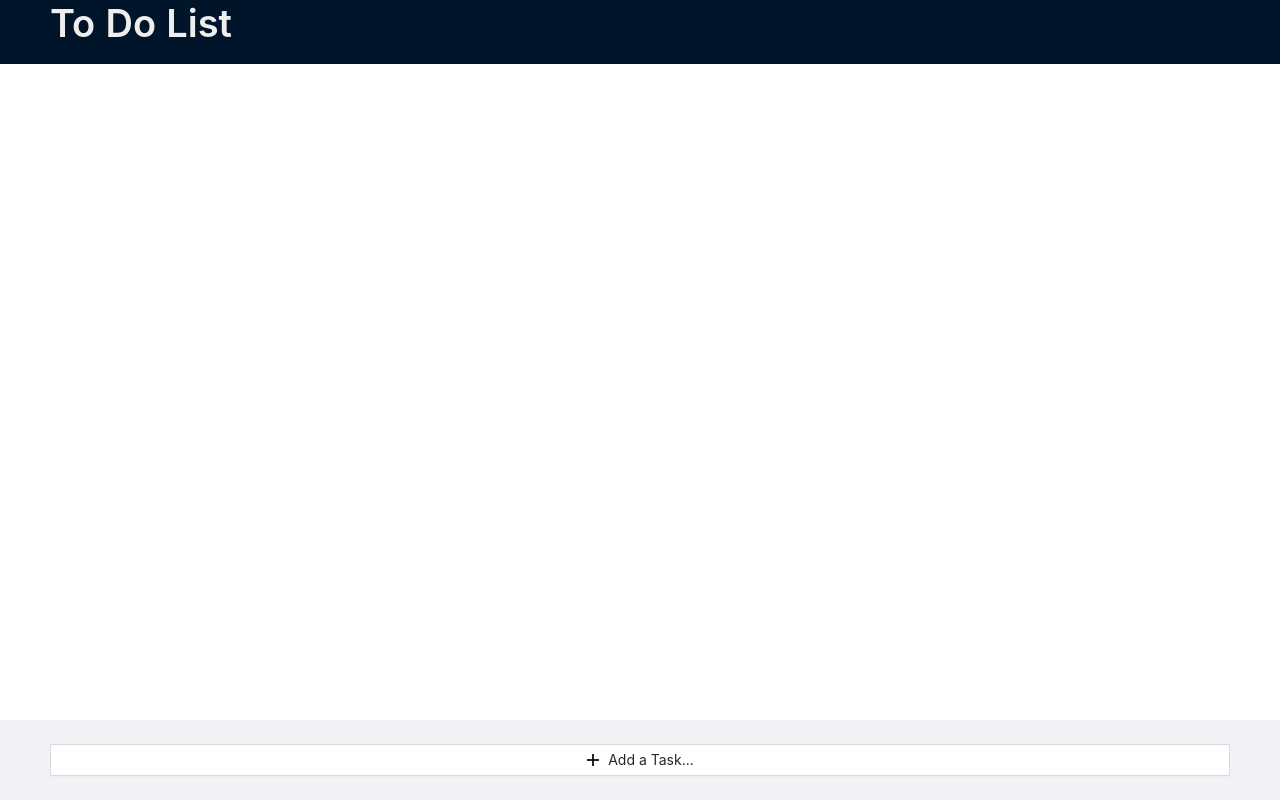
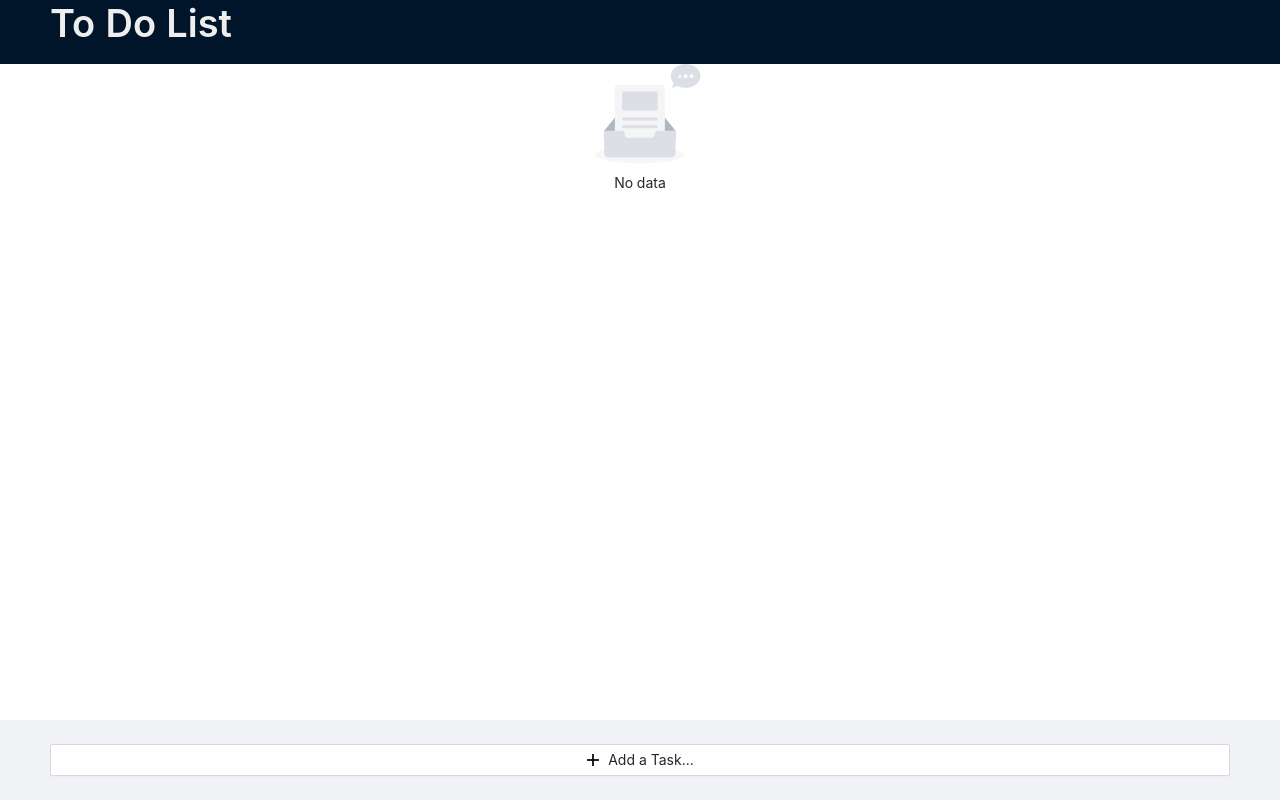
Before and after one commit to ifmoon/todo-front-react, a React (Create React App) app: page / in a window 1280 px wide. Built offline with nearby package versions, Linux system fonts and the light colour scheme.

Commit message:
리스트 Empty 추가

```diff
--- a/src/components/Task.tsx
+++ b/src/components/Task.tsx
@@ -12,7 +12,6 @@ const Task = ({ task }: { task: Todo }) => {
   const dispatch = useDispatch();
 
   return (
-    <>
     <Row justify="space-around" align="middle">
       <Col span={2} offset={1}>
         <TaskCompleteButton
@@ -33,7 +32,6 @@ const Task = ({ task }: { task: Todo }) => {
         />
       </Col>
     </Row>
-    </>
   );
 };
 
--- a/src/components/TaskList.tsx
+++ b/src/components/TaskList.tsx
@@ -1,24 +1,24 @@
-import { Divider } from 'antd';
+import { Divider, Empty } from 'antd';
 import React, { Fragment } from 'react';
 import { useSelector } from 'react-redux';
 
-import { selectTasks } from '@/features/task';
+import { selectTasks, Todo } from '@/features/task';
 
 import Task from './Task';
+
+const getTaskComponent = (task: Todo, index: number) => (
+  <Fragment key={task.id}>
+    {index === 0 && <Divider />}
+    <Task task={task} />
+    <Divider />
+  </Fragment>
+);
 
 const TaskList = () => {
   const tasks = useSelector(selectTasks);
 
   return (
-    <>
-      {tasks.map((task, index) => (
-        <Fragment key={task.id}>
-          {index === 0 && <Divider />}
-          <Task task={task} />
-          <Divider />
-        </Fragment>
-      ))}
-    </>
+    <>{tasks.length > 0 ? <>{tasks.map(getTaskComponent)}</> : <Empty />}</>
   );
 };
 
```
Lines whose indentation alone changed are shown as unchanged.
